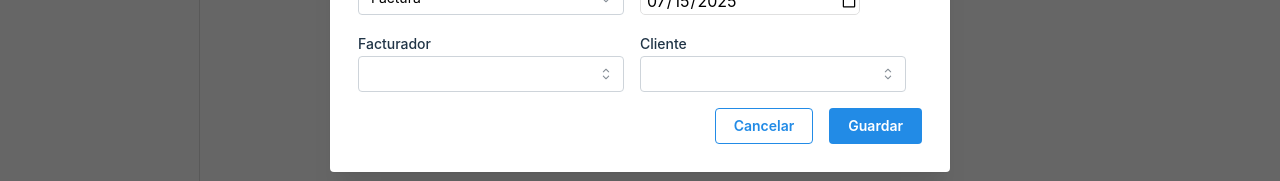
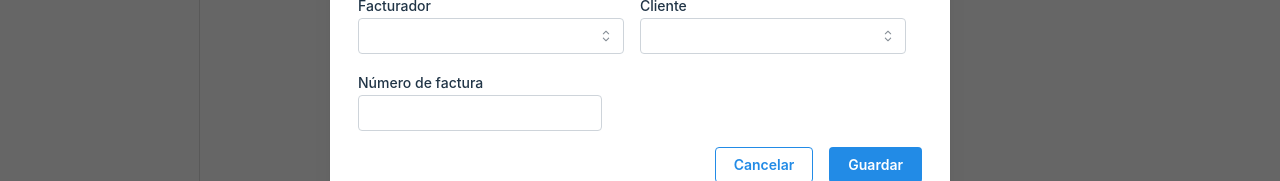
Before and after one commit to erosende/billaton, a React (Vite) app: page / in a window 1280 px wide. Both pictures are taken after a click on the button "Nuevo documento". Shown: the part 373-554 px from the top of the page. Built offline with nearby package versions, Linux system fonts and the light colour scheme; no server answers; a web font is replaced by a local one.

Commit message:
added document code field to forms

```diff
--- a/src/components/documents/cards/DocumentCard.tsx
+++ b/src/components/documents/cards/DocumentCard.tsx
@@ -56,15 +56,17 @@ const DocumentCard = ({ document, onEdit, onDelete, onDownload, onGenerate }: Do
     }).format(amount);
   };
 
-  const getDocumentTypeBadge = (documentTypeId: number) => {
+  const getDocumentTypeBadge = (documentTypeId: number, documentCode: string) => {
     const isInvoice = documentTypeId === 1;
+    const documentType = isInvoice ? "Factura" : "Presupuesto";
+    const documentCodeText = documentCode ? `#${documentCode}` : "";
     return (
       <Badge
         color={isInvoice ? 'blue' : 'orange'}
         variant="light"
         size="sm"
       >
-        {isInvoice ? 'Factura' : 'Presupuesto'}
+        {documentType} {documentCodeText}
       </Badge>
     );
   };
@@ -126,7 +128,7 @@ const DocumentCard = ({ document, onEdit, onDelete, onDownload, onGenerate }: Do
 
       <Stack gap="xs">
         <Group justify="space-between" align="flex-start">
-          {getDocumentTypeBadge(document.documentTypeId)}
+          {getDocumentTypeBadge(document.documentTypeId, document.documentCode)}
           <Group gap="xs">
             <Calendar size={16} />
             <Text size="sm">
--- a/src/components/documents/parts/DocumentCreationForm.tsx
+++ b/src/components/documents/parts/DocumentCreationForm.tsx
@@ -1,6 +1,6 @@
 import { useState } from "react";
 import { emptyDocumentRequest, type DocumentRequest } from "../../../interfaces/Document";
-import { Button, Group, Stack, Select } from "@mantine/core";
+import { Button, Group, Stack, Select, TextInput } from "@mantine/core";
 import type { Participant } from "../../../interfaces/Participant";
 import DatePicker from "../../inputs/DatePicker";
 
@@ -41,6 +41,10 @@ const DocumentCreationForm = ({
     }
   }
 
+  const handleDocumentCodeChange = (value: string) => {
+    setDocumentRequest({ ...documentRequest, documentCode: value });
+  }
+
   const handleDocumentDateChange = (date: Date | null) => {
     if (date) {
       setDocumentRequest({ ...documentRequest, documentDate: date });
@@ -69,6 +73,7 @@ const DocumentCreationForm = ({
           value={documentRequest.documentTypeId.toString()}
           onChange={handleDocumentTypeChange}
         />
+
         <DatePicker
           label="Fecha de documento"
           date={documentRequest.documentDate}
@@ -93,6 +98,16 @@ const DocumentCreationForm = ({
         />
       </Group>
 
+      <Group display="flex" dir="row">
+        {documentRequest.documentTypeId === 1 && (
+        <TextInput
+          label="Número de factura"
+            value={documentRequest.documentCode ?? ""}
+            onChange={(event) => handleDocumentCodeChange(event.target.value)}
+          />
+        )}
+      </Group>
+
       <Group display="flex" dir="row" justify="flex-end">
         <Button onClick={onCancel} variant="outline">Cancelar</Button>
         <Button onClick={handleConfirmSave}>Guardar</Button>
--- a/src/components/documents/parts/DocumentEditForm.tsx
+++ b/src/components/documents/parts/DocumentEditForm.tsx
@@ -1,4 +1,4 @@
-import { Button, ButtonGroup, Divider, Group, Select, Stack, Table, Text, NumberInput, Textarea } from "@mantine/core";
+import { Button, ButtonGroup, Divider, Group, Select, Stack, Table, Text, NumberInput, Textarea, TextInput } from "@mantine/core";
 import { type Concept, type ConceptRequest, type Document, type DocumentRequest } from "../../../interfaces/Document";
 import { useEffect, useState } from "react";
 import { PencilOff, Plus, Save, Trash, Edit, Check, X } from "lucide-react";
@@ -27,6 +27,7 @@ const DocumentEditForm = ({
     documentDate: new Date(document.documentDate),
     issuerId: document.issuerId,
     recipientId: document.recipientId,
+    documentCode: document.documentCode ?? "",
   });
 
   const conceptRequest : ConceptRequest = {
@@ -79,6 +80,10 @@ const DocumentEditForm = ({
 
   const handleRecipientChange = (value: string | null) => {
     setDocumentRequest({ ...documentRequest, recipientId: parseInt(value!) });
+  }
+
+  const handleDocumentCodeChange = (value: string) => {
+    setDocumentRequest({ ...documentRequest, documentCode: value });
   }
 
   const handleAddConcept = async () => {
@@ -189,6 +194,13 @@ const DocumentEditForm = ({
           value={documentRequest?.documentTypeId.toString()}
           onChange={handleDocumentTypeChange}
         />
+        {documentRequest.documentTypeId === 1 && (
+          <TextInput
+            label="Código de documento"
+            value={documentRequest?.documentCode ?? ""}
+            onChange={(event) => handleDocumentCodeChange(event.target.value)}
+          />
+        )}
         <Select
           searchable
           label="Facturador"
--- a/src/components/participants/recipients/RecipientData.tsx
+++ b/src/components/participants/recipients/RecipientData.tsx
@@ -1,4 +1,4 @@
-import { Pencil, Save, Trash, X } from "lucide-react";
+import { AlertTriangle, Pencil, Save, Trash, X } from "lucide-react";
 import { emptyParticipant, type Participant } from "../../../interfaces/Participant";
 import './RecipientData.css';
 import { Button, ButtonGroup, Divider, Modal, Text, Group, Popover, List } from "@mantine/core";
@@ -347,6 +347,8 @@ const RecipientData = ({
       >
         <Text size="sm" mb="md">
           ¿Estás seguro de que quieres eliminar este cliente? Esta acción no se puede deshacer.
+          <br /><br />
+          Todos los documentos asociados a este cliente dejarán de ser accesibles.
         </Text>
 
         {formData && (
--- a/src/interfaces/Document.ts
+++ b/src/interfaces/Document.ts
@@ -8,6 +8,7 @@ export interface Document {
   recipientId: number;
   recipientName: string;
   totalAmount: number;
+  documentCode: string;
 }
 
 export interface PaginatedDocument {
@@ -22,6 +23,7 @@ export interface PaginatedDocument {
 }
 
 export interface DocumentRequest {
+  documentCode: string | null;
   documentTypeId: number;
   documentDate: Date;
   issuerId: number;
@@ -43,6 +45,7 @@ export interface ConceptRequest {
 }
 
 export const emptyDocumentRequest: DocumentRequest = {
+  documentCode: "",
   documentTypeId: 1,
   documentDate: new Date(),
   issuerId: 0,
--- a/src/services/HttpService.ts
+++ b/src/services/HttpService.ts
@@ -164,15 +164,15 @@ class HttpService {
 }
 
 // Create and export the HTTP service instance with Billaton API base URL
+// const httpService = new HttpService({
+//   baseURL: 'https://foundation-production-1774.up.railway.app/api/billaton',
+//   timeout: 15000,
+// });
+
 const httpService = new HttpService({
-  baseURL: 'https://foundation-production-1774.up.railway.app/api/billaton',
+  baseURL: 'http://localhost:8080/api/billaton',
   timeout: 15000,
 });
-
-// const httpService = new HttpService({
-//   baseURL: 'http://localhost:8080/api/billaton',
-//   timeout: 15000,
-// });
 
 export const useHttpService = () => {
   return {
```
